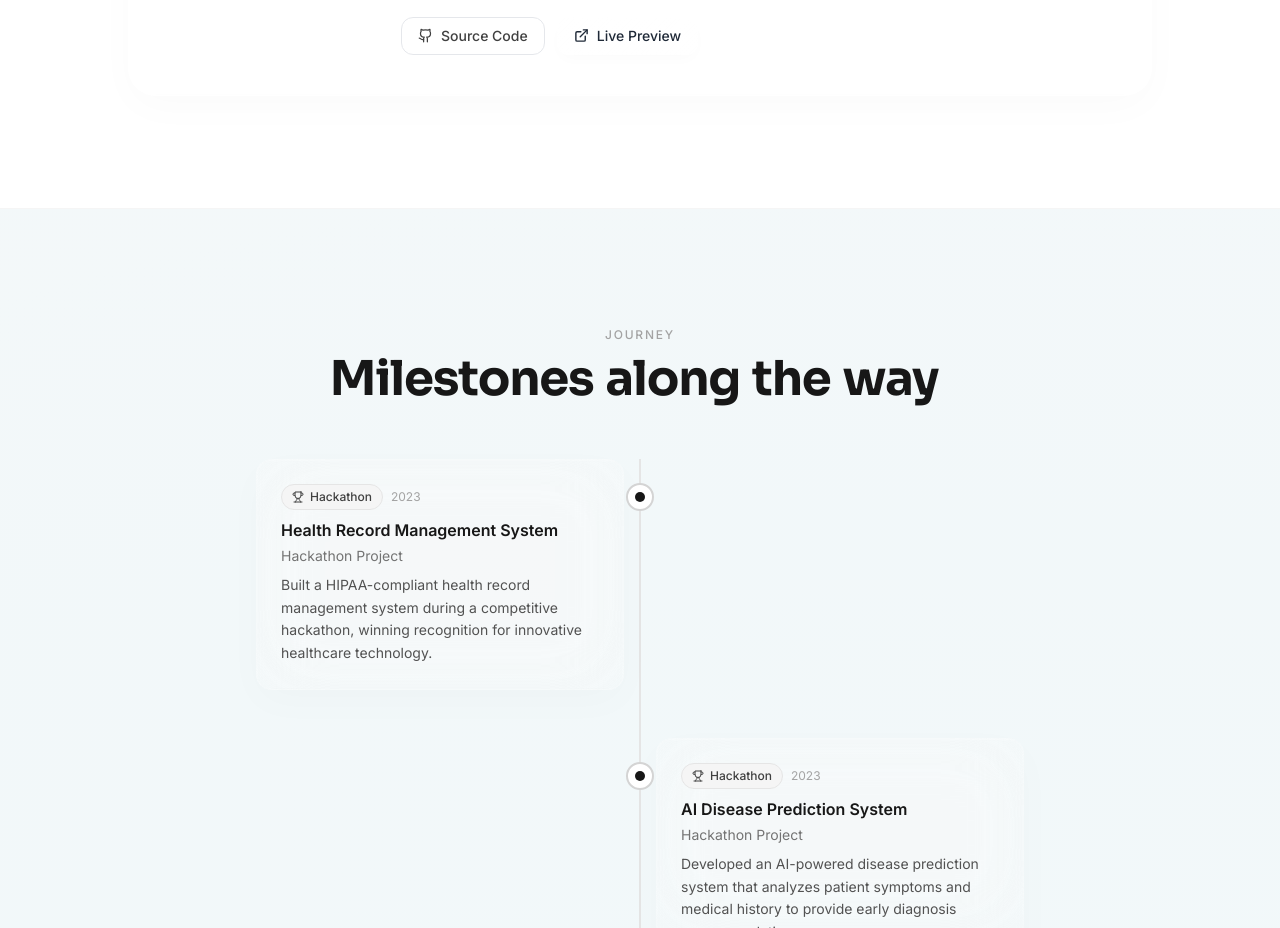
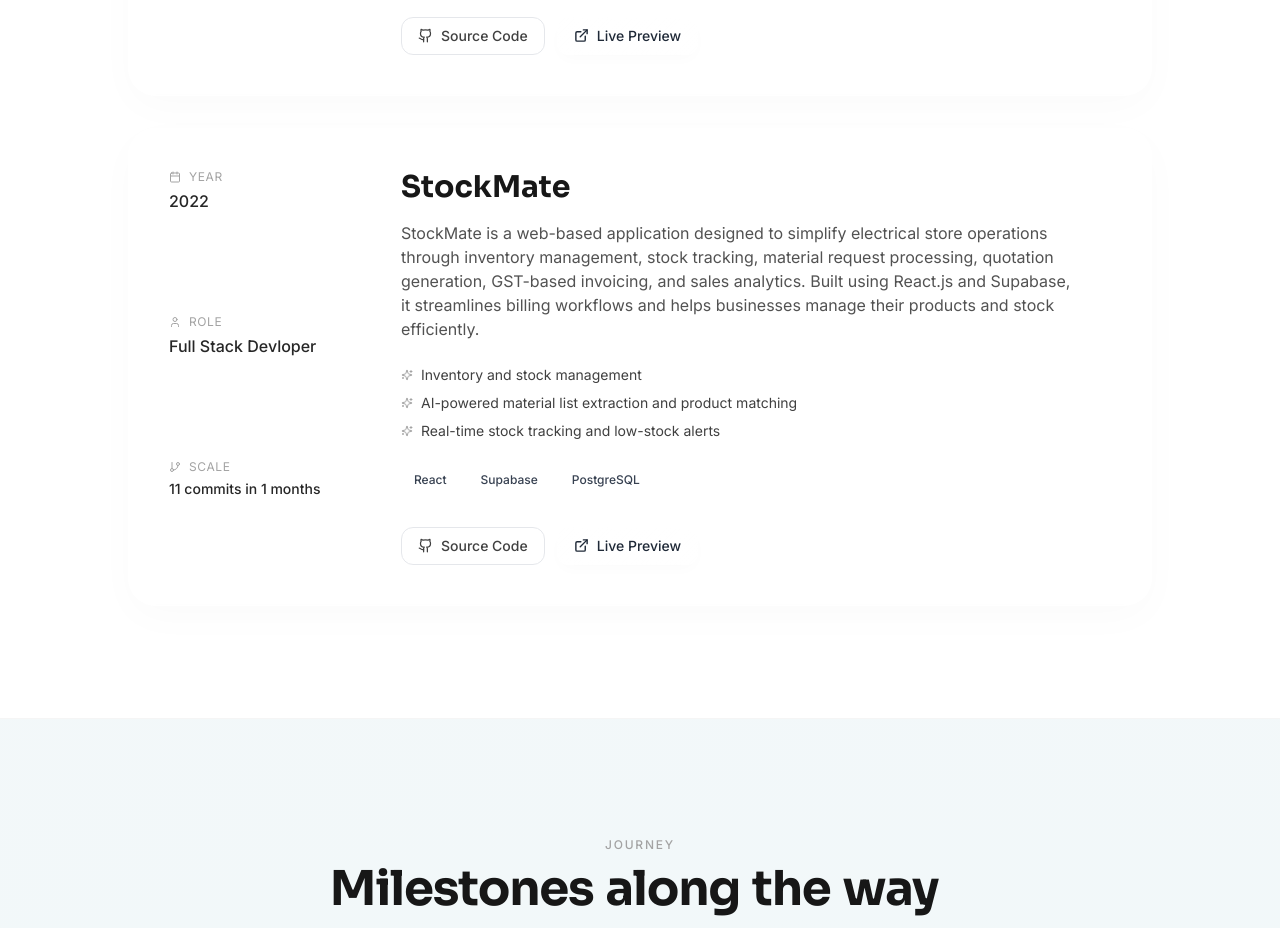
Before and after one commit to Kj4-cloud/KJ-Portfolio, a React (Vite) app: page / in a window 1280 px wide. Shown: the part 3900-4828 px from the top of the page. Built offline with nearby package versions, Linux system fonts and the light colour scheme.

Commit message:
New Project details added : StockMate

```diff
--- a/src/data/projects.js
+++ b/src/data/projects.js
@@ -29,7 +29,7 @@ export const projects = [
     description:
       'Carbon X is a blockchain-based carbon credit trading platform that verifies farmland using satellite NDVI analysis and issues secure digital credits. Farmers earn income by adopting sustainable practices, while companies purchase verified credits to offset emissions through a transparent, tamper-proof marketplace.',
     technologies: ['React', 'Supabase', 'PostgreSQL'],
-    github: 'https://github.com/',
+    github: 'https://github.com/Kj4-cloud/Carbon-x',
     live: 'https://carbon-x-pi.vercel.app/',
     highlights: [
       'Satellite NDVI farmland verification',
@@ -37,4 +37,21 @@ export const projects = [
       'Real-time marketplace dashboard',
     ],
   },
+   {
+    id: 'StockMate',
+    year: 2022,
+    title: 'StockMate',
+    role: 'Full Stack Devloper',
+    scale: '11 commits in 1 months',
+    description:
+      'StockMate is a web-based application designed to simplify electrical store operations through inventory management, stock tracking, material request processing, quotation generation, GST-based invoicing, and sales analytics. Built using React.js and Supabase, it streamlines billing workflows and helps businesses manage their products and stock efficiently.',
+    technologies: ['React', 'Supabase', 'PostgreSQL'],
+    github: 'https://github.com/Kj4-cloud/StockMate',
+    live: 'https://stockmateo.vercel.app/',
+    highlights: [
+      'Inventory and stock management',
+      'AI-powered material list extraction and product matching',
+      'Real-time stock tracking and low-stock alerts',
+    ],
+  }
 ];
```
